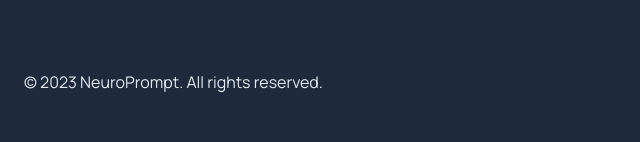
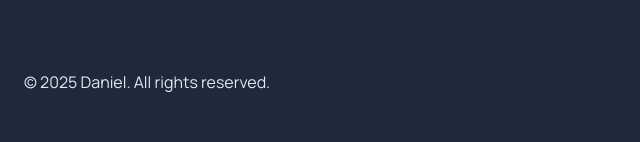
Before and after one commit to olrunfemi00001/Prompt, a plain HTML site: page index.html in a window 1280 px wide. Shown: the part 4555-4697 px from the top of the page, 0-640 px from the left. Drawn offline with nearby package versions, Linux system fonts and the light colour scheme; a web font is replaced by a local one.

Commit message:
Update index.html

```diff
--- a/index.html
+++ b/index.html
@@ -1267,7 +1267,7 @@
 
             <div class="pt-8 border-t border-neuro-slate/30 flex flex-col md:flex-row justify-between items-center">
                 <p class="text-neuro-light mb-4 md:mb-0">
-                    © 2023 NeuroPrompt. All rights reserved.
+                    © 2025 Daniel. All rights reserved.
                 </p>
                 <p class="text-neuro-light">
                     Made with <i class="fas fa-heart text-neuro-pink"></i> by AI enthusiasts
```
